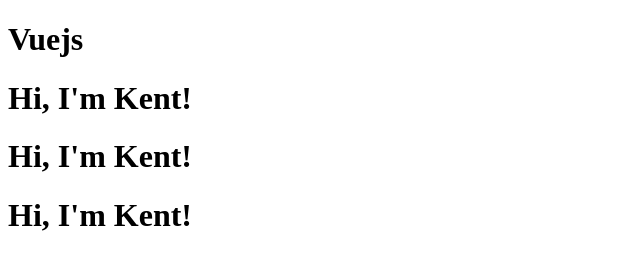
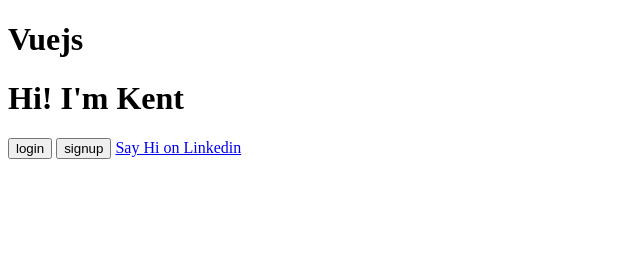
Before and after one commit to kentmoreland/VueComponentsTutorial, a website: page index.html in a window 1280 px wide. Shown: the whole page, without its empty margins (0-640 px from the left). Drawn offline with nearby package versions, Linux system fonts and the light colour scheme.

Commit message:
using the <template> tag for more complex components complete

```diff
--- a/index.html
+++ b/index.html
@@ -12,13 +12,21 @@
   <div id="app">
     <!-- My new component can be used multiple times -->
     <greeting></greeting>
-    <greeting></greeting>
-    <greeting></greeting>
   </div>
+
+  <template id="greeting-template">
+    <div>
+      <h1>Hi! I'm Kent</h1>
+      <button>login</button>
+      <button>signup</button>
+      <a href="https://www.linkedin.com/in/kentmoreland/">Say Hi on Linkedin</a>
+    </div>
+  </template>
+
 
   <script>
     Vue.component('greeting', {
-      template: '<h1> Hi, I\'m Kent!</h1>'
+      template: '#greeting-template'
     });
 
     const vm = new Vue({
```
